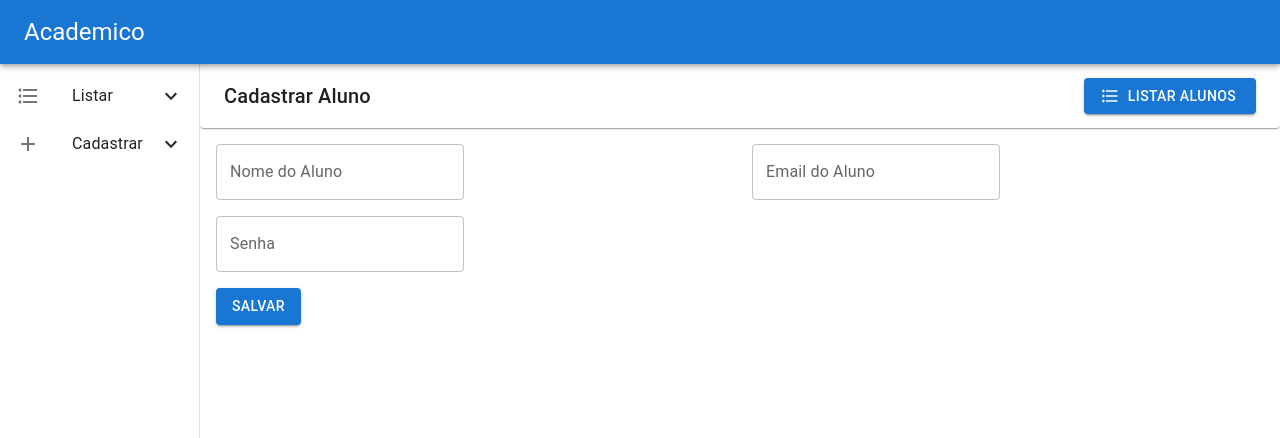
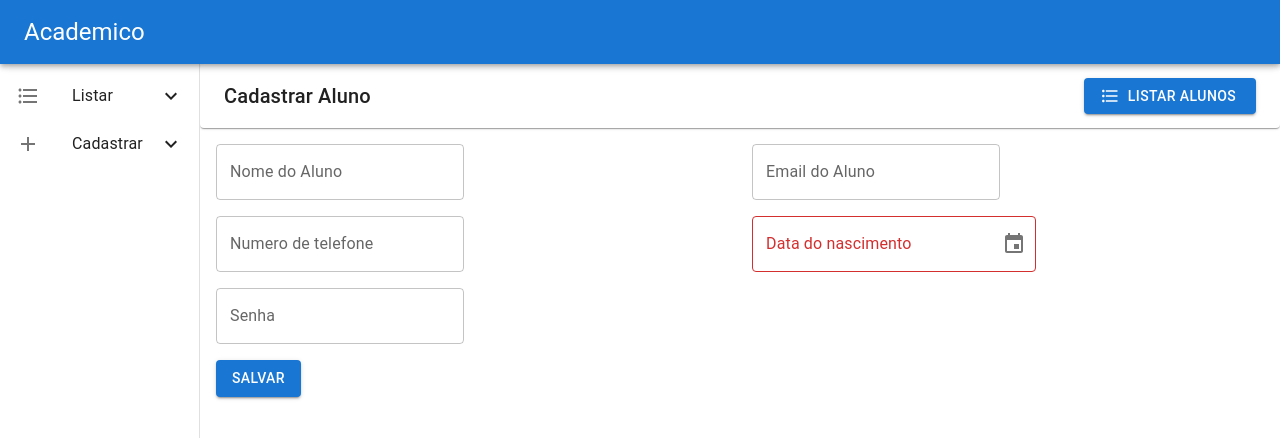
Before and after one commit to LaBatata101/academico-frontend, a React (Create React App) app: page /alunos/cadastrar in a window 1280 px wide. Shown: the top 438 px of the page. Built offline with nearby package versions, Linux system fonts and the light colour scheme.

Commit message:
send form data to API when the "Enviar" button is pressed and show alerts in case of success or failure

```diff
--- a/src/pages/RegisterStudent.tsx
+++ b/src/pages/RegisterStudent.tsx
@@ -5,8 +5,48 @@ import { Page } from "../components/Page";
 import { Button } from "@mui/material";
 import { Form, FormItem } from "../components/Form";
 import React from "react";
+import { getUrl } from "../api";
+import axios from "axios";
+import moment from "moment";
+import { Link } from "react-router-dom";
+import { ShowAlert } from "../components/ShowAlert";
 
-export const RegisterStudentPage = () => {
+type StudentState = {
+    // student: Student;
+    isSuccess: boolean;
+    isError: boolean;
+};
+
+interface StudentCreateSuccessAction {
+    type: "STUDENT_CREATE_SUCCESS";
+}
+
+interface StudentCreateFailureAction {
+    type: "STUDENT_CREATE_FAILURE";
+}
+
+interface StudentCreateResetStateAction {
+    type: "STUDENT_CREATE_RESET_STATE";
+}
+
+type StudentAction =
+    | StudentCreateSuccessAction
+    | StudentCreateFailureAction
+    | StudentCreateResetStateAction;
+
+const studentReducer = (state: StudentState, action: StudentAction) => {
+    switch (action.type) {
+        case "STUDENT_CREATE_SUCCESS":
+            return { ...state, isSuccess: true, isError: false };
+        case "STUDENT_CREATE_FAILURE":
+            return { ...state, isSuccess: false, isError: true };
+        case "STUDENT_CREATE_RESET_STATE":
+            return { ...state, isSuccess: false, isError: false };
+        default:
+            throw new Error();
+    }
+};
+
 const validationSchema = yup.object({
     name: yup.string().required("Nome é obrigatorio"),
     email: yup.string().email("Digite um email valido").required("Email é obrigatorio"),
@@ -14,17 +54,51 @@ export const RegisterStudentPage = () => {
         .string()
         .min(7, "A senha deve ter no mínimo 7 caracteres")
         .required("Senha é obrigatorio"),
+    birthday: yup
+        .date()
+        .default(() => {
+            console.log("DEFAULT DATE");
+            moment().locale("pt-br");
+            return new Date(moment().format("L"));
+        })
+        .required("Data do nascimento é obrigatorio"),
+    phone: yup
+        .string()
+        .test(`test-phone-number`, "Numero de telefone invalído", function (value) {
+            // TODO: fix max number
+            return value?.match(/\([0-9]{2}\)[0-9]{9}|[0-9]{9}/) !== null;
+        })
+        .required("Numero de telefone é obrigatorio"),
+});
+
+export const RegisterStudentPage = () => {
+    const [student, dispatchStudent] = React.useReducer(studentReducer, {
+        isSuccess: false,
+        isError: false,
     });
 
     const formik = useFormik({
         initialValues: {
             name: "",
             email: "",
+            birthday: "",
             password: "",
+            phone: "",
         },
         validationSchema: validationSchema,
         onSubmit: (values) => {
-            alert(JSON.stringify(values, null, 2));
+            dispatchStudent({ type: "STUDENT_CREATE_RESET_STATE" });
+            axios
+                .post(getUrl("/student", "/new"), {
+                    name: values.name,
+                    email: values.email,
+                    password: values.password,
+                    birthday: values.birthday,
+                    phone: values.phone,
+                    disciplines: [],
+                })
+                .then(() => dispatchStudent({ type: "STUDENT_CREATE_SUCCESS" }))
+                .catch(() => dispatchStudent({ type: "STUDENT_CREATE_FAILURE" }));
         },
     });
 
@@ -35,6 +109,8 @@ export const RegisterStudentPage = () => {
                 sx={{ flex: "2 2 10%" }}
                 variant="contained"
                 startIcon={<FormatListBulletedIcon />}
+                component={Link}
+                to="/alunos/listar"
             >
                 Listar Alunos
             </Button>
@@ -60,6 +136,26 @@ export const RegisterStudentPage = () => {
                 />
 
                 <FormItem
+                    id="phone"
+                    label="Numero de telefone"
+                    value={formik.values.phone}
+                    onInputChange={formik.handleChange}
+                    error={formik.touched.phone && Boolean(formik.errors.phone)}
+                    helperText={formik.touched.phone && formik.errors.phone}
+                />
+
+                <FormItem
+                    id="birthday"
+                    label="Data do nascimento"
+                    type="date"
+                    value={formik.values.birthday}
+                    onInputChange={formik.handleChange}
+                    error={formik.touched.birthday && Boolean(formik.errors.birthday)}
+                    helperText={formik.touched.birthday && formik.errors.birthday}
+                    formik={formik}
+                />
+
+                <FormItem
                     id="password"
                     label="Senha"
                     type="password"
@@ -69,6 +165,22 @@ export const RegisterStudentPage = () => {
                     helperText={formik.touched.password && formik.errors.password}
                 />
             </Form>
+
+            {student.isSuccess && (
+                <ShowAlert
+                    severity="success"
+                    message={"Estudante cadastrado com sucesso!"}
+                    milliseconds={5000}
+                />
+            )}
+
+            {student.isError && (
+                <ShowAlert
+                    severity="error"
+                    message={"Houve um erro ao cadastrar o estudante!"}
+                    milliseconds={5000}
+                />
+            )}
         </Page>
     );
 };
```
Lines whose indentation alone changed are shown as unchanged.
